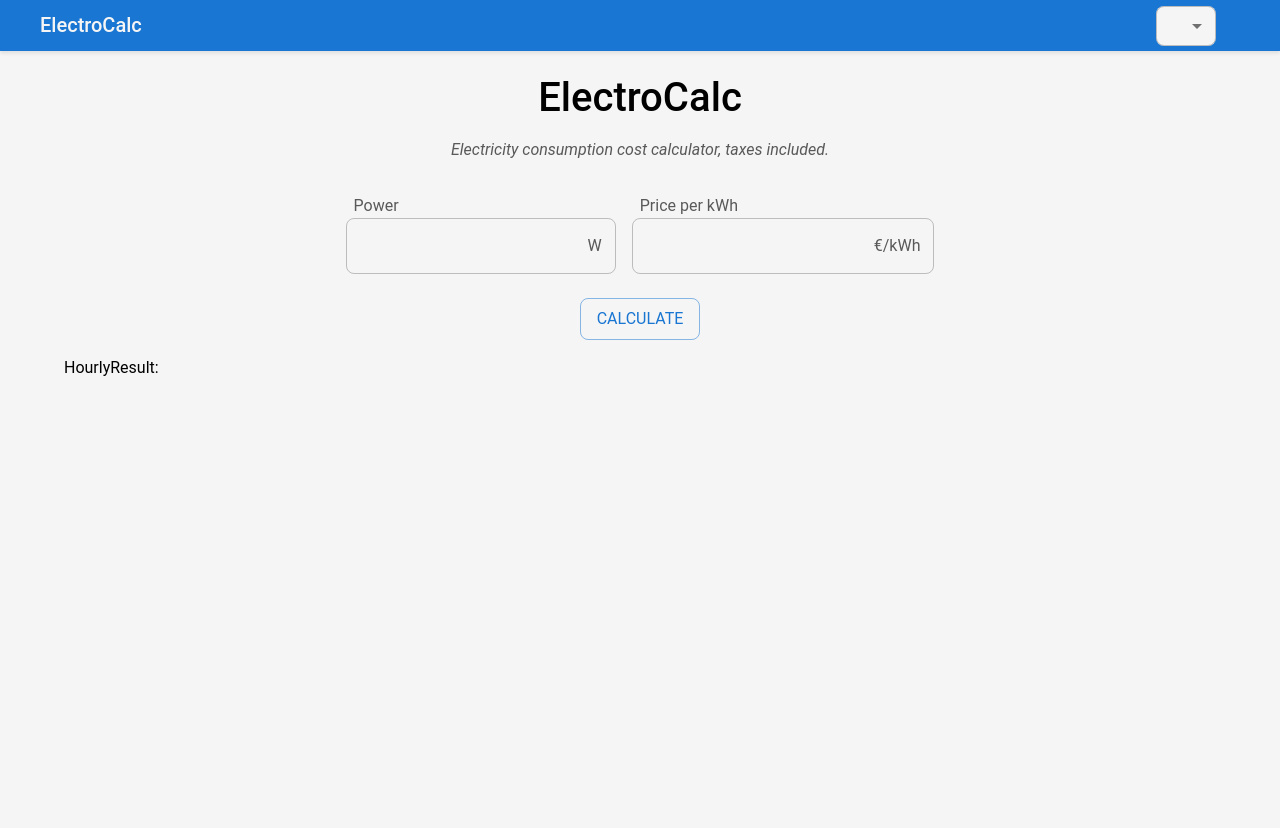
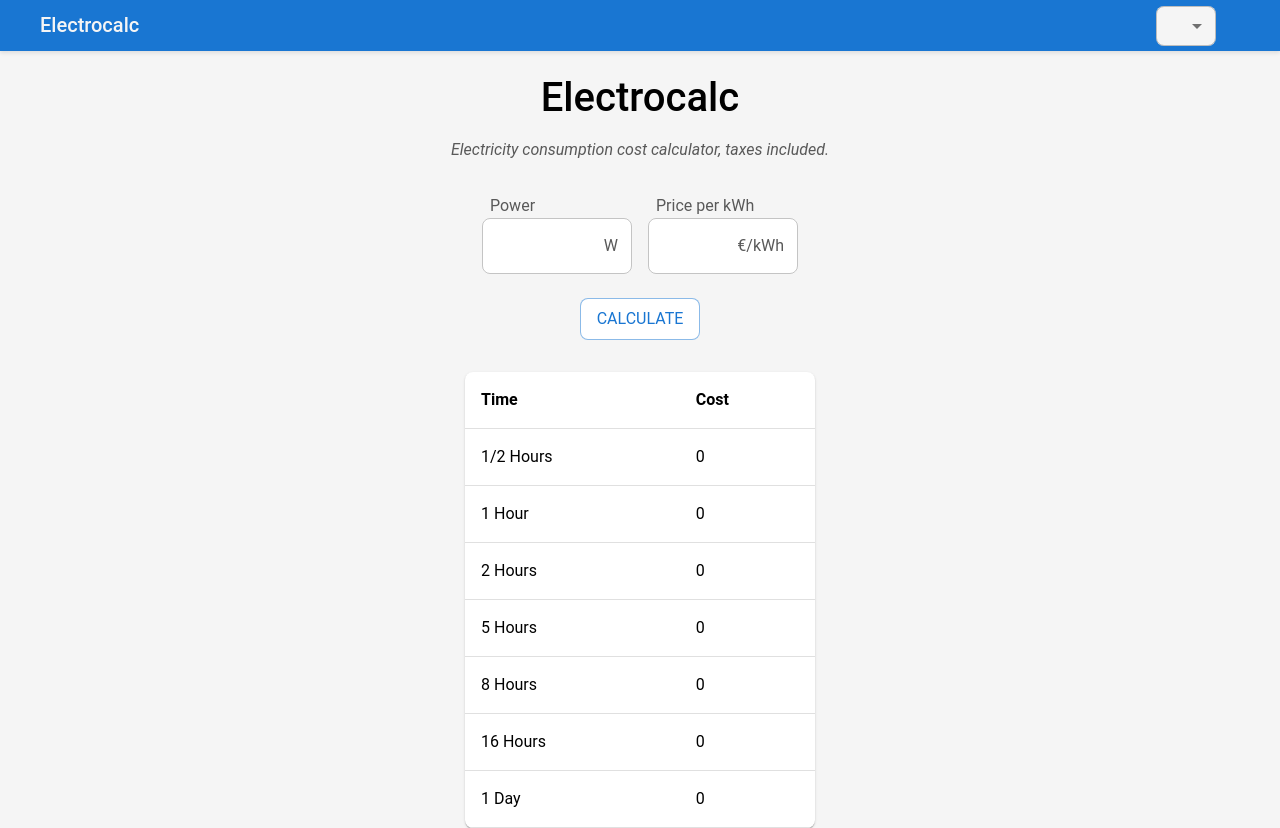
Before and after one commit to macolmenerori/electrocalc, a React app: page / in a window 1280 px wide. Before the commit the page ends 800 px from the top, so only its background shows below. Built offline with nearby package versions, Linux system fonts and the light colour scheme; some icons are missing.

Commit message:
feat(electrocalc): Add ResultComponent

```diff
--- a/public/locales/en.json
+++ b/public/locales/en.json
@@ -1,25 +1,35 @@
 {
   "components": {
+    "inputComponent": {
+      "calculate": "Calculate",
+      "errors": {
+        "powerInvalid": "Power must be a number",
+        "powerMax": "Power must be lower than 1000000",
+        "powerMin": "Power must be grater than 0",
+        "powerRequired": "Power is required",
+        "priceInvalid": "Price per kWh must be a number",
+        "priceMax": "Price per kWh must be lower than 100",
+        "priceMin": "Price per kWh must be greater than 0.01",
+        "priceRequired": "Price per kWh is required"
+      },
+      "labelPower": "Power",
+      "labelPrice": "Price per kWh"
+    },
     "navbar": {
       "changeLanguage": "Change language",
       "changeTheme": "Change light/dark theme"
     },
-    "inputComponent": {
-      "labelPower": "Power",
-      "labelPrice": "Price per kWh",
-      "calculate": "Calculate",
-      "errors": {
-        "powerRequired": "Power is required",
-        "powerInvalid": "Power must be a number",
-        "powerMin": "Power must be grater than 0",
-        "powerMax": "Power must be lower than 1000000",
-        "priceRequired": "Price per kWh is required",
-        "priceInvalid": "Price per kWh must be a number",
-        "priceMin": "Price per kWh must be greater than 0.01",
-        "priceMax": "Price per kWh must be lower than 100"
+    "resultComponent": {
+      "ariaTable": "Result table",
+      "tableLabels": {
+        "cost": "Cost",
+        "day": "Day",
+        "hour": "Hour",
+        "hours": "Hours",
+        "time": "Time"
       }
     }
   },
   "description": "Electricity consumption cost calculator, taxes included.",
-  "title": "ElectroCalc"
+  "title": "Electrocalc"
 }
--- a/public/locales/es.json
+++ b/public/locales/es.json
@@ -1,25 +1,35 @@
 {
   "components": {
+    "inputComponent": {
+      "calculate": "Calcular",
+      "errors": {
+        "powerInvalid": "La potencia debe ser un número",
+        "powerMax": "La potencia debe ser menor que 1000000",
+        "powerMin": "La potencia debe ser mayor que 1",
+        "powerRequired": "Potencia requerida",
+        "priceInvalid": "El precio debe ser un número",
+        "priceMax": "El precio debe ser menor que 100",
+        "priceMin": "El precio debe ser mayor que 0.01",
+        "priceRequired": "Precio requerido"
+      },
+      "labelPower": "Potencia",
+      "labelPrice": "Precio por kWh"
+    },
     "navbar": {
       "changeLanguage": "Cambiar idioma",
       "changeTheme": "Cambiar tema claro/oscuro"
     },
-    "inputComponent": {
-      "labelPower": "Potencia",
-      "labelPrice": "Precio por kWh",
-      "calculate": "Calcular",
-      "errors": {
-        "powerRequired": "Potencia requerida",
-        "powerInvalid": "La potencia debe ser un número",
-        "powerMin": "La potencia debe ser mayor que 1",
-        "powerMax": "La potencia debe ser menor que 1000000",
-        "priceRequired": "Precio requerido",
-        "priceInvalid": "El precio debe ser un número",
-        "priceMin": "El precio debe ser mayor que 0.01",
-        "priceMax": "El precio debe ser menor que 100"
+    "resultComponent": {
+      "ariaTable": "Tabla con resultados",
+      "tableLabels": {
+        "cost": "Coste",
+        "day": "Día",
+        "hour": "Hora",
+        "hours": "Horas",
+        "time": "Tiempo"
       }
     }
   },
   "description": "Calculadora de precio de la luz, impuestos incluídos.",
-  "title": "ElectroCalc"
+  "title": "Electrocalc"
 }
--- a/src/components/InputComponent/InputComponent.tsx
+++ b/src/components/InputComponent/InputComponent.tsx
@@ -79,6 +79,7 @@ export function InputComponent({ setHourlyResult }: InputComponentProps) {
                     </Typography>
                   </InputAdornment>
                 }
+                sx={{ backgroundColor: 'background.paper', maxWidth: 150 }}
               />
             )}
           />
@@ -110,13 +111,19 @@ export function InputComponent({ setHourlyResult }: InputComponentProps) {
                     </Typography>
                   </InputAdornment>
                 }
+                sx={{ backgroundColor: 'background.paper', maxWidth: 150 }}
               />
             )}
           />
           {errors.price && <FormHelperText error>{t(errors.price.message!)}</FormHelperText>}
         </Stack>
       </Stack>
-      <Button variant="outlined" type="submit" disabled={isSubmitting}>
+      <Button
+        variant="outlined"
+        type="submit"
+        disabled={isSubmitting}
+        sx={{ backgroundColor: 'background.paper' }}
+      >
         <Typography textTransform="uppercase">
           {t('components.inputComponent.calculate')}
         </Typography>
--- a/src/components/Navbar/Navbar.tsx
+++ b/src/components/Navbar/Navbar.tsx
@@ -11,7 +11,7 @@ export function Navbar() {
         <Stack direction="row" spacing={1}>
           <ElectricBoltIcon />
           <Typography textAlign="center" justifySelf="center" color="textSecondary" variant="h5">
-            ElectroCalc
+            Electrocalc
           </Typography>
         </Stack>
 
--- a/src/components/ResultComponent/ResultComponent.tsx
+++ b/src/components/ResultComponent/ResultComponent.tsx
@@ -1,7 +1,142 @@
+import { useTranslation } from 'react-i18next';
+
+import {
+  Box,
+  Paper,
+  Table,
+  TableBody,
+  TableCell,
+  TableContainer,
+  TableHead,
+  TableRow,
+  Typography
+} from '@mui/material';
+
 interface InputComponentProps {
   hourlyResult: number | undefined;
 }
 
+const TABLE_WIDTH = 350;
+
 export function ResultComponent({ hourlyResult }: InputComponentProps) {
-  return <p>HourlyResult: {hourlyResult}</p>;
+  const { t } = useTranslation();
+
+  return (
+    <Box display="flex" flexDirection="column" alignItems="center">
+      <TableContainer component={Paper} sx={{ maxWidth: TABLE_WIDTH }}>
+        <Table
+          sx={{ maxWidth: TABLE_WIDTH }}
+          aria-label={t('components.resultComponent.ariaTable')}
+        >
+          <TableHead>
+            <TableRow>
+              <TableCell>
+                <Typography>
+                  <b>{t('components.resultComponent.tableLabels.time')}</b>
+                </Typography>
+              </TableCell>
+              <TableCell>
+                <Typography>
+                  <b>{t('components.resultComponent.tableLabels.cost')}</b>
+                </Typography>
+              </TableCell>
+            </TableRow>
+          </TableHead>
+          <TableBody>
+            {/* 0.5 HOURS */}
+            <TableRow>
+              <TableCell>
+                <Typography variant="body1">
+                  {`1/2 ${t('components.resultComponent.tableLabels.hours')}`}
+                </Typography>
+              </TableCell>
+              <TableCell>
+                <Typography variant="body1">
+                  {hourlyResult !== undefined ? `${(hourlyResult / 2).toFixed(2)} €` : '0'}
+                </Typography>
+              </TableCell>
+            </TableRow>
+            {/* 1 HOUR */}
+            <TableRow>
+              <TableCell>
+                <Typography variant="body1">
+                  {`1 ${t('components.resultComponent.tableLabels.hour')}`}
+                </Typography>
+              </TableCell>
+              <TableCell>
+                <Typography variant="body1">
+                  {hourlyResult !== undefined ? `${hourlyResult.toFixed(2)} €` : '0'}
+                </Typography>
+              </TableCell>
+            </TableRow>
+            {/* 2 HOURS */}
+            <TableRow>
+              <TableCell>
+                <Typography variant="body1">
+                  {`2 ${t('components.resultComponent.tableLabels.hours')}`}
+                </Typography>
+              </TableCell>
+              <TableCell>
+                <Typography variant="body1">
+                  {hourlyResult !== undefined ? `${(hourlyResult * 2).toFixed(2)} €` : '0'}
+                </Typography>
+              </TableCell>
+            </TableRow>
+            {/* 5 HOURS */}
+            <TableRow>
+              <TableCell>
+                <Typography variant="body1">
+                  {`5 ${t('components.resultComponent.tableLabels.hours')}`}
+                </Typography>
+              </TableCell>
+              <TableCell>
+                <Typography variant="body1">
+                  {hourlyResult !== undefined ? `${(hourlyResult * 5).toFixed(2)} €` : '0'}
+                </Typography>
+              </TableCell>
+            </TableRow>
+            {/* 8 HOURS */}
+            <TableRow>
+              <TableCell>
+                <Typography variant="body1">
+                  {`8 ${t('components.resultComponent.tableLabels.hours')}`}
+                </Typography>
+              </TableCell>
+              <TableCell>
+                <Typography variant="body1">
+                  {hourlyResult !== undefined ? `${(hourlyResult * 8).toFixed(2)} €` : '0'}
+                </Typography>
+              </TableCell>
+            </TableRow>
+            {/* 16 HOURS */}
+            <TableRow>
+              <TableCell>
+                <Typography variant="body1">
+                  {`16 ${t('components.resultComponent.tableLabels.hours')}`}
+                </Typography>
+              </TableCell>
+              <TableCell>
+                <Typography variant="body1">
+                  {hourlyResult !== undefined ? `${(hourlyResult * 16).toFixed(2)} €` : '0'}
+                </Typography>
+              </TableCell>
+            </TableRow>
+            {/* 1 DAY */}
+            <TableRow>
+              <TableCell>
+                <Typography variant="body1">
+                  {`1 ${t('components.resultComponent.tableLabels.day')}`}
+                </Typography>
+              </TableCell>
+              <TableCell>
+                <Typography variant="body1">
+                  {hourlyResult !== undefined ? `${(hourlyResult * 24).toFixed(2)} €` : '0'}
+                </Typography>
+              </TableCell>
+            </TableRow>
+          </TableBody>
+        </Table>
+      </TableContainer>
+    </Box>
+  );
 }
--- a/src/ui/CalculatorLayout/CalculatorLayout.tsx
+++ b/src/ui/CalculatorLayout/CalculatorLayout.tsx
@@ -1,6 +1,6 @@
 import { useState } from 'react';
 
-import { Container } from '@mui/material';
+import { Container, Stack } from '@mui/material';
 
 import { InputComponent } from '@/components/InputComponent/InputComponent';
 import { ResultComponent } from '@/components/ResultComponent/ResultComponent';
@@ -9,8 +9,10 @@ export function CalculatorLayout() {
   const [hourlyResult, setHourlyResult] = useState<number | undefined>(undefined);
   return (
     <Container>
-      <InputComponent setHourlyResult={setHourlyResult} />
-      <ResultComponent hourlyResult={hourlyResult} />
+      <Stack spacing={4}>
+        <InputComponent setHourlyResult={setHourlyResult} />
+        <ResultComponent hourlyResult={hourlyResult} />
+      </Stack>
     </Container>
   );
 }
```
Also changed, not shown: 2 other files (tests, documents, lock files or other folders).
